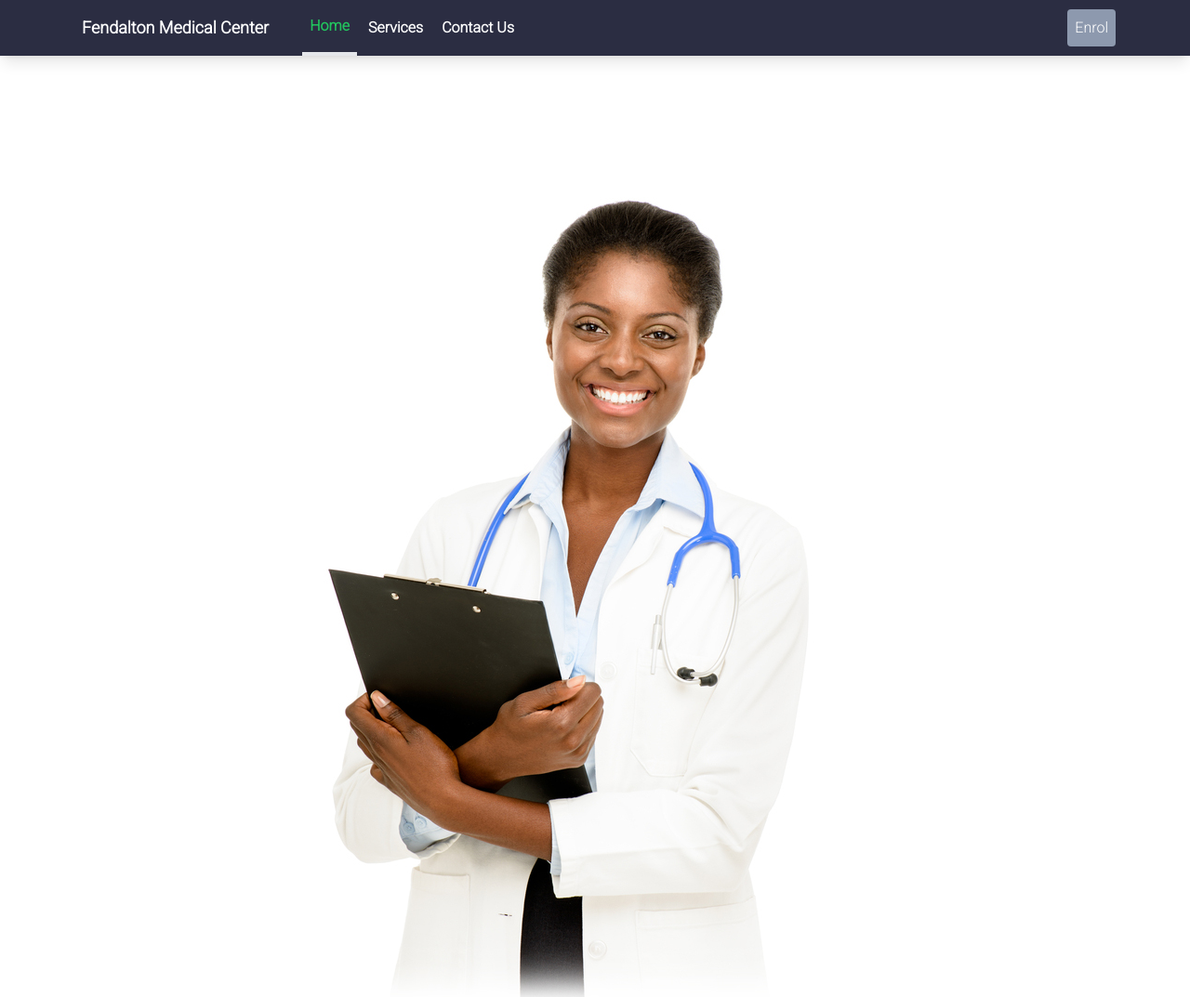
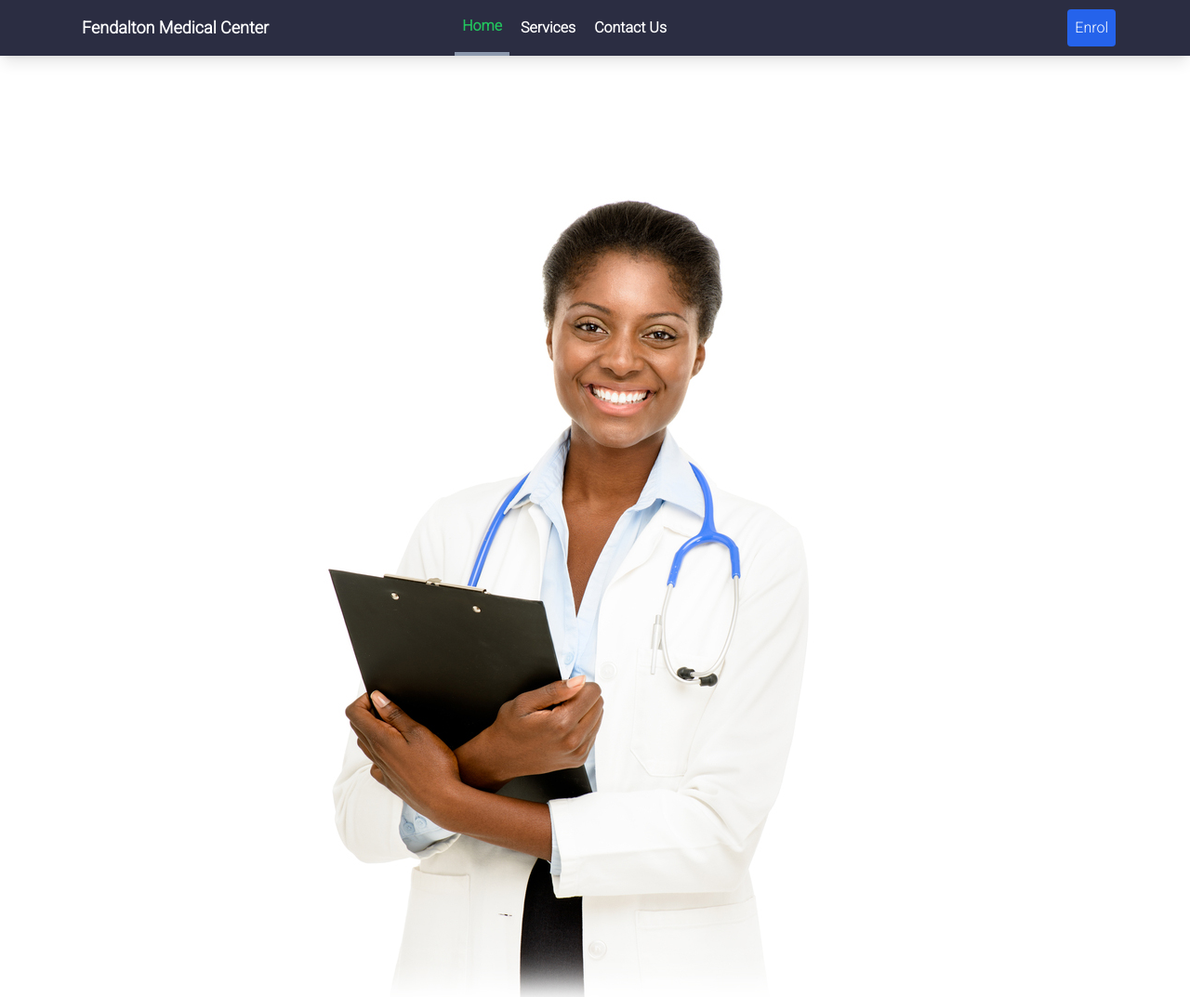
Before and after one commit to leondavies/Doctors, a website: page src/index.html in a window 1280 px wide. Shown: the top 1073 px of the page at 93% size. Drawn offline with Linux system fonts and the light colour scheme.

Commit message:
Trying to fix pathing

```diff
--- a/index.html
+++ b/src/index.html
@@ -18,7 +18,7 @@
     <nav class="bg-headerblue shadow-lg">
         <div class="max-w-6xl mx-auto px-4">
             <div class="flex justify-between">
-                <div class="flex space-x-7">
+                <div class="flex gap-48">
                     <div>
                         <!-- Website Logo -->
                         <a href="#" class="flex items-center py-4 px-2">
@@ -50,7 +50,7 @@
           <div class="hidden md:flex items-center space-x-3">
             <a
               href=""
-              class="py-2 px-2 font-medium text-white bg-paleblue rounded hover:bg-green-400 transition duration-300"
+              class="py-2 px-2 font-medium text-white bg-blue-600 rounded hover:bg-green-400 transition duration-300"
               >Enrol</a
             >
           </div>
```
Also changed, not shown: dist/output.css, imgs/fendelton medical center-1.png (added).
